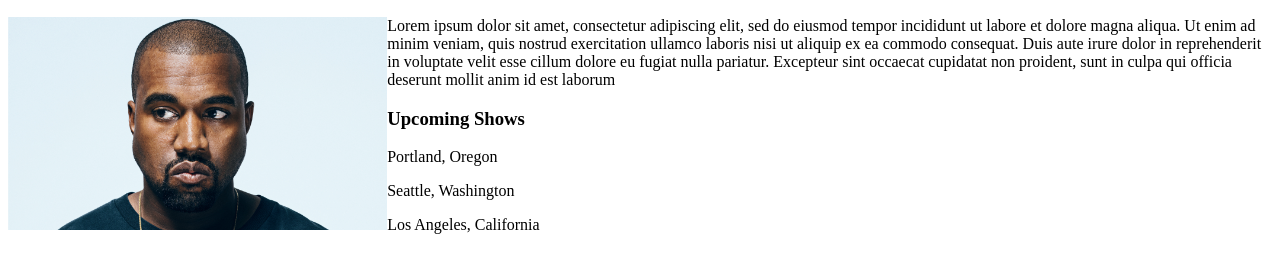
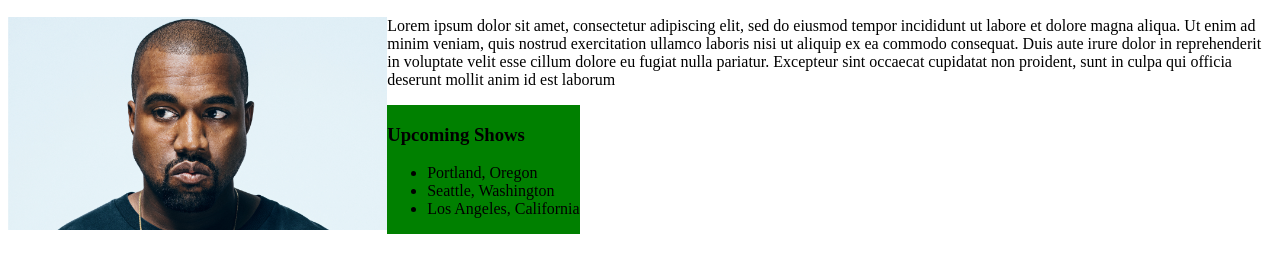
Before and after one commit to NickoDelaCruz/msuic, a plain HTML site: page index.html in a window 1280 px wide. Shown: the part 50-322 px from the top of the page. Drawn offline with Linux system fonts and the light colour scheme.

Commit message:
added sidebar float left green.

```diff
--- a/css/styles.css
+++ b/css/styles.css
@@ -3,3 +3,9 @@ img {
   height: 30%;
   float: left;
 }
+
+.sidebar {
+  width:auto;
+  float: left;
+  background-color: green;
+}
--- a/index.html
+++ b/index.html
@@ -8,9 +8,13 @@
     <h2>Kanye West</h2>
     <img src="kanye.jpg" alt="kanye photo">
     <p>Lorem ipsum dolor sit amet, consectetur adipiscing elit, sed do eiusmod tempor incididunt ut labore et dolore magna aliqua. Ut enim ad minim veniam, quis nostrud exercitation ullamco laboris nisi ut aliquip ex ea commodo consequat. Duis aute irure dolor in reprehenderit in voluptate velit esse cillum dolore eu fugiat nulla pariatur. Excepteur sint occaecat cupidatat non proident, sunt in culpa qui officia deserunt mollit anim id est laborum</p>
-    <h3>Upcoming Shows</h3>
-    <p>Portland, Oregon</p>
-    <p>Seattle, Washington</p>
-    <p>Los Angeles, California</p>
+    <div class="sidebar">
+      <h3>Upcoming Shows</h3>
+      <ul>
+        <li>Portland, Oregon</li>
+        <li>Seattle, Washington</li>
+        <li>Los Angeles, California</li>
+      <ul>
+    </div>
   </body>
 </html>
```
